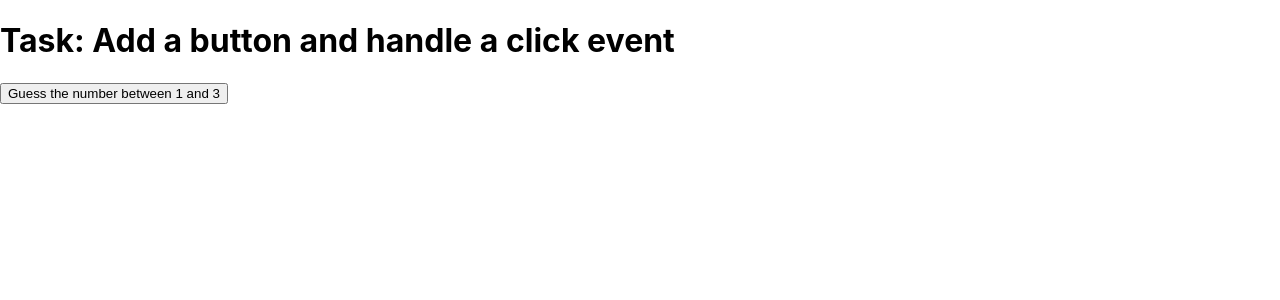
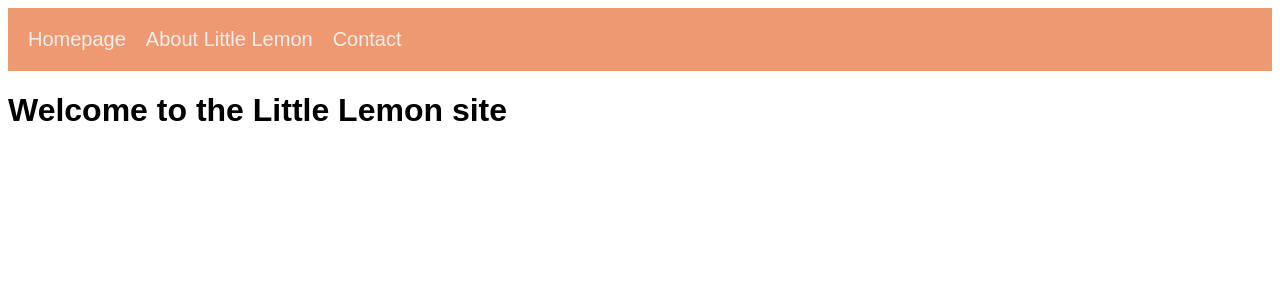
Before and after one commit to luxcode007/firstreactapp, a React (Create React App) app: page / in a window 1280 px wide. Shown: the top 300 px of the page. Built offline with nearby package versions, Linux system fonts and the light colour scheme.

Commit message:
react routes

```diff
--- a/package.json
+++ b/package.json
@@ -8,6 +8,7 @@
     "@testing-library/user-event": "^13.5.0",
     "react": "^18.2.0",
     "react-dom": "^18.2.0",
+    "react-router-dom": "^6.4.3",
     "react-scripts": "5.0.1",
     "web-vitals": "^2.1.4"
   },
--- /dev/null
+++ b/src/AboutLittleLemon.js
@@ -0,0 +1,7 @@
+function AboutLittleLemon() {
+    return (
+        <h1>About AboutLittleLemon</h1>
+    )
+}
+
+export default AboutLittleLemon
--- a/src/App.css
+++ b/src/App.css
@@ -1,6 +1,6 @@
-/* .App {
-  text-align: center;
-} */
+* {
+  font-family: sans-serif;
+}
 
 .App-logo {
   height: 40vmin;
@@ -36,3 +36,14 @@
     transform: rotate(360deg);
   }
 }
+
+nav {
+  background: #ee9972;
+  padding: 20px;
+}
+nav a {
+  color: #edefee;
+  text-decoration: none;
+  font-size: 20px;
+  margin-right: 20px;
+}
--- a/src/App.js
+++ b/src/App.js
@@ -1,19 +1,24 @@
 import "./App.css";
+import Homepage from "./Homepage";
+import AboutLittleLemon from "./AboutLittleLemon";
+import Contact from "./Contact";
+import { Routes, Route, Link } from "react-router-dom";
 
 function App() {
-  function handleClick() {
-    let randomNum = Math.floor(Math.random() * 3) + 1;
-    console.log(randomNum);
-    let userInput = prompt('type a number');
-    alert(`Computer number: ${randomNum}, Your guess: ${userInput}`);
-    }
-
-    return (
-      <div>
-        <h1>Task: Add a button and handle a click event</h1>
-          <button onClick={handleClick}>Guess the number between 1 and 3</button>
-      </div>
-    );
-}
+  return (
+    <div>
+	  <nav>
+      <Link to="/" className="nav-item">Homepage</Link>
+      <Link to="/about" className="nav-item">About Little Lemon</Link>
+      <Link to="/contact" className="nav-item">Contact</Link>
+	  </nav>
+      <Routes>
+        <Route path="/" element={<Homepage />}></Route>
+        <Route path="/about" element={<AboutLittleLemon />}></Route>
+        <Route path="/contact" element={<Contact />}></Route>
+      </Routes>
+    </div>
+  );
+};
 
 export default App;
--- /dev/null
+++ b/src/Homepage.js
@@ -0,0 +1,7 @@
+function Homepage() {
+    return (
+        <h1>Welcome to the Little Lemon site</h1>
+    )
+}
+
+export default Homepage
--- a/src/index.css
+++ b/src/index.css
@@ -1,13 +1,13 @@
-body {
-  margin: 0;
-  font-family: -apple-system, BlinkMacSystemFont, 'Segoe UI', 'Roboto', 'Oxygen',
-    'Ubuntu', 'Cantarell', 'Fira Sans', 'Droid Sans', 'Helvetica Neue',
-    sans-serif;
-  -webkit-font-smoothing: antialiased;
-  -moz-osx-font-smoothing: grayscale;
+* {
+    font-family: sans-serif;
 }
-
-code {
-  font-family: source-code-pro, Menlo, Monaco, Consolas, 'Courier New',
-    monospace;
+nav {
+    background: #ee9972;
+    padding: 20px;
 }
+nav a {
+    color: #edefee;
+    text-decoration: none;
+    font-size: 20px;
+    margin-right: 20px;
+}
--- a/src/index.js
+++ b/src/index.js
@@ -2,12 +2,15 @@ import React from 'react';
 import ReactDOM from 'react-dom/client';
 import './index.css';
 import App from './App';
+import {BrowserRouter} from "react-router-dom";
 import reportWebVitals from './reportWebVitals';
 
 const root = ReactDOM.createRoot(document.getElementById('root'));
 root.render(
   <React.StrictMode>
-    <App />
+    <BrowserRouter>
+      <App />
+    </BrowserRouter>
   </React.StrictMode>
 );
 
```
Also changed, not shown: src/Contact.js (added), 1 other file (tests, documents, lock files or other folders).
